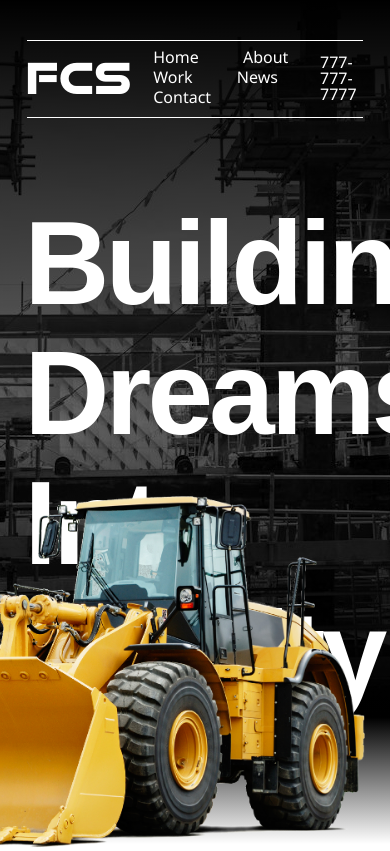
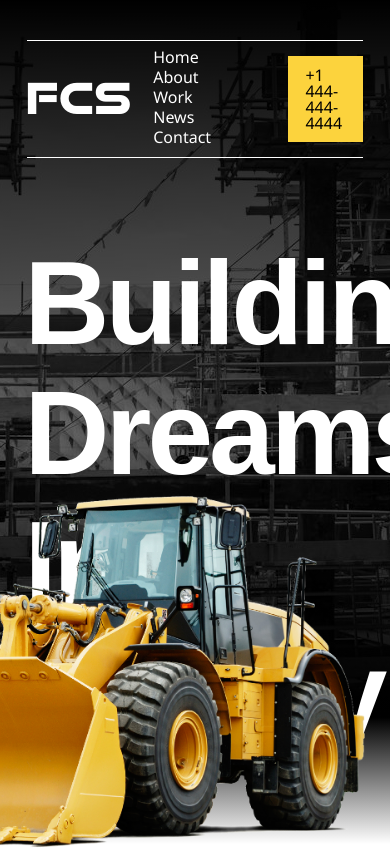
Before and after one commit to BrandonWingerAir/modern-construction-services-website, a plain HTML site: page index.html in a window 390 px wide. Shown: the top 851 px of the page. Drawn offline with Linux system fonts and the light colour scheme.

Commit message:
header phone number button styling

```diff
--- a/index.html
+++ b/index.html
@@ -23,7 +23,7 @@
                 </ul>
             </nav>
             <div class="phone-button">
-                <a href="#!">777-777-7777</a>
+                <a href="#!">+1 444-444-4444</a>
             </div>
         </header>
 
--- a/style.css
+++ b/style.css
@@ -60,8 +60,14 @@ a {
     color: #fff;
 }
 
+.phone-button {
+    background: #fcd33d;
+    padding: 12px 14px 10px 17px;
+}
+
 .phone-button a {
     bottom: 1px;
+    color: #000;
 }
 
 .hero-section {
```
